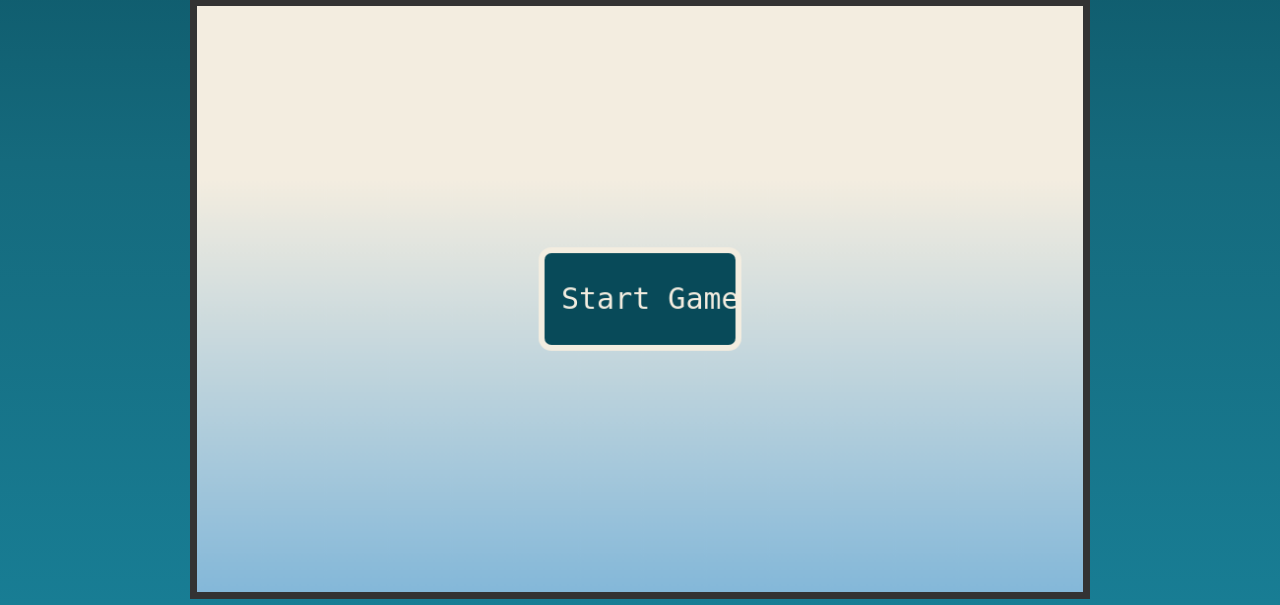
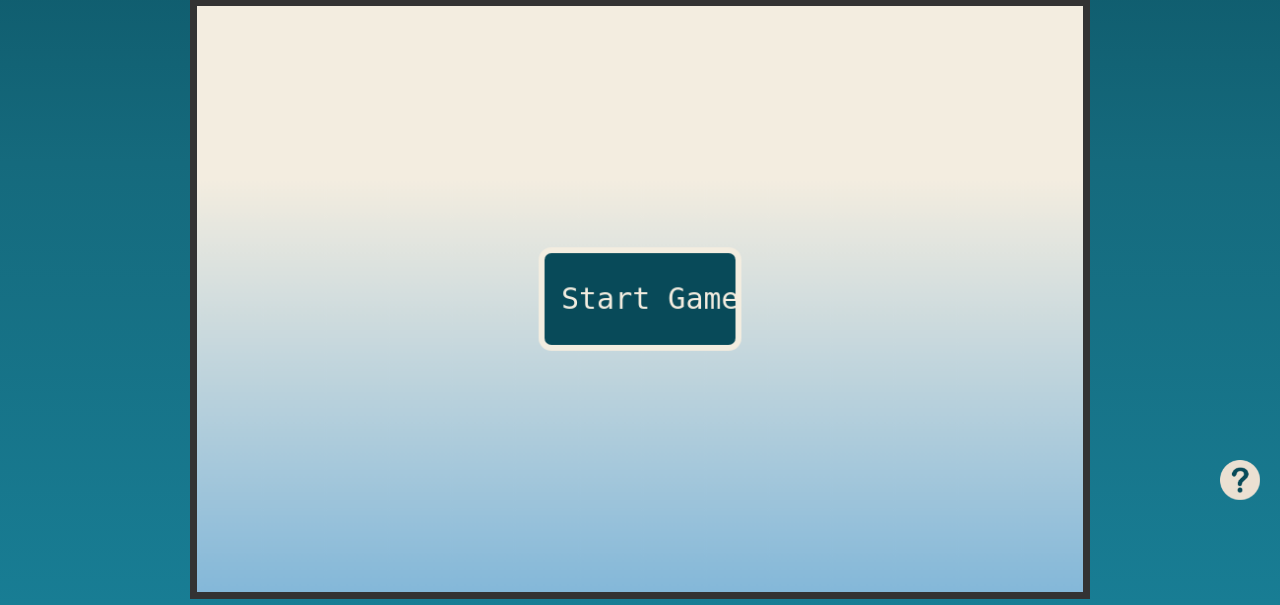
Before and after one commit to jin-karen/flask-hangman, a Flask app: page /singleplayer_hangman in a window 1280 px wide. Shown: the part 280-885 px from the top of the page. Run offline with Flask 3, Linux system fonts and the light colour scheme; some libraries are stand-ins or nearby versions.

Commit message:
add rules popover
added a new help button for hangman that includes a popover with the game rules

```diff
--- a/app/static/css/style.css
+++ b/app/static/css/style.css
@@ -130,6 +130,14 @@ a {
     width: 900px;
     height: 600px;
     border: 7px solid #333333;
+}
+
+#helpBtn {
+    position: fixed;
+    bottom: 20px;
+    right: 20px;
+    width: 40px;
+    cursor: pointer;
 }
 
 /* Logo displayed on the play_hangman Page*/
--- a/app/static/js/script.js
+++ b/app/static/js/script.js
@@ -320,3 +320,9 @@ async function postGame(url='', data={}) {
     let verdict = await response.json();
     return verdict;
 }
+
+// Initializes all popovers and enables them to work (for helpBtn in singleplayer_hangman.html)
+let popoverTriggerList = [].slice.call(document.querySelectorAll('[data-bs-toggle="popover"]'))
+let popoverList = popoverTriggerList.map(function (popoverTriggerEl) {
+    return new bootstrap.Popover(popoverTriggerEl)
+})
--- a/app/templates/singleplayer_hangman.html
+++ b/app/templates/singleplayer_hangman.html
@@ -32,6 +32,13 @@
         <a href="{{ url_for('singleplayer_hangman') }}"><button class="endBtn">Play Again</button></a>
         <a href="{{ url_for('index') }}"><button class="endBtn">Return to Home</button></a>
     </div>
+    <img id="helpBtn" src="{{ url_for('static', filename='img/help.png') }}" alt="help-button"
+        data-bs-toggle="popover" data-bs-trigger="focus" tabindex="0" data-bs-html="true" title="Rules"
+        data-bs-content="For each game, you'll be given a random word and have to guess the letters in the word.
+        You can keep guessing until you get the word or until you make 6 incorrect guesses, whichever comes first.
+        <br><br>A piece of the pineapple man will be hung for every incorrect guess and a delicious pineapple smoothie
+        will be made after 6 incorrect guesses! <br><br>Choose your letters wisely and good luck! Pineapple man wants
+        to live! &#127821">
 {% endblock %}
 
 {% block scripts %}
```
Also changed, not shown: app/static/img/help.png (added).
